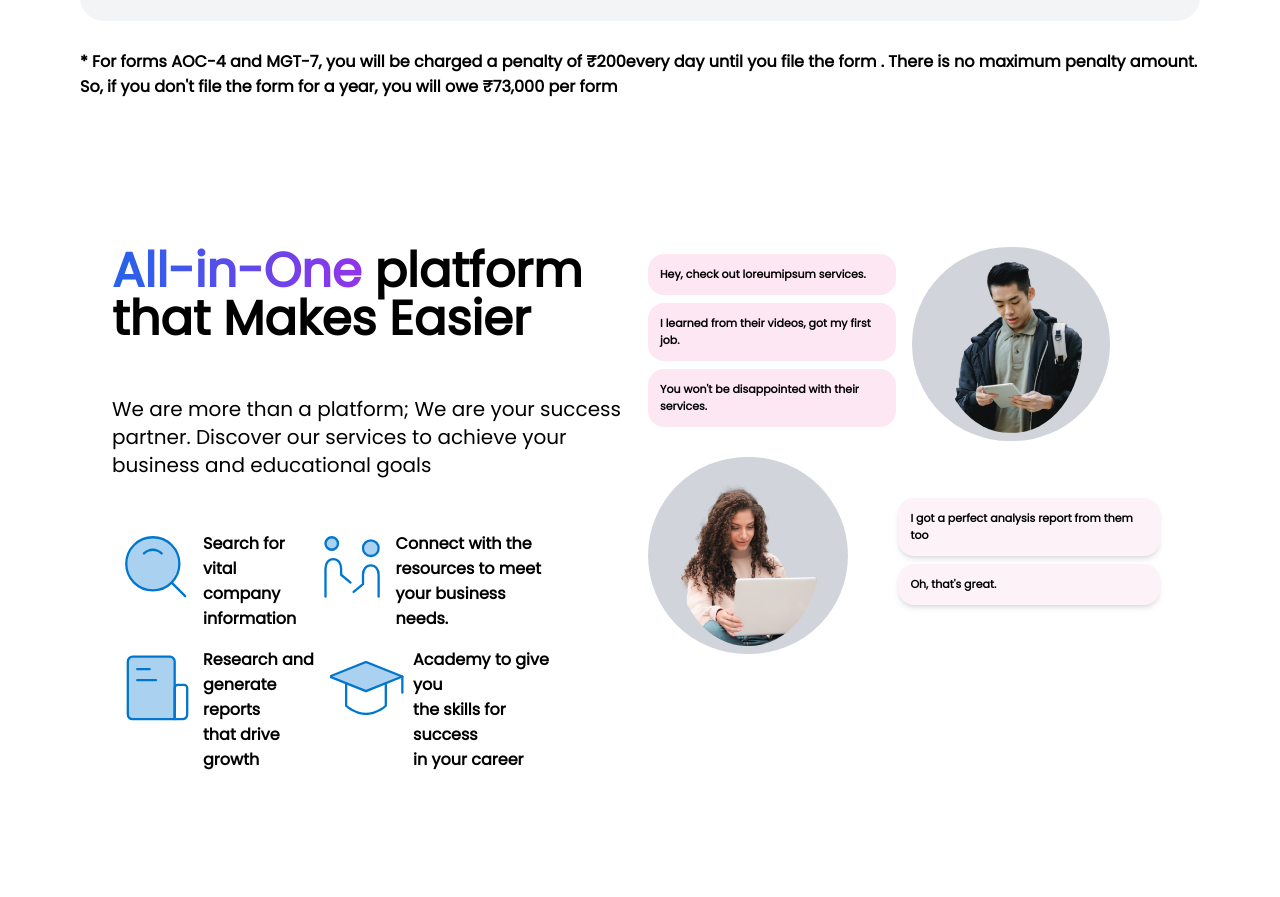
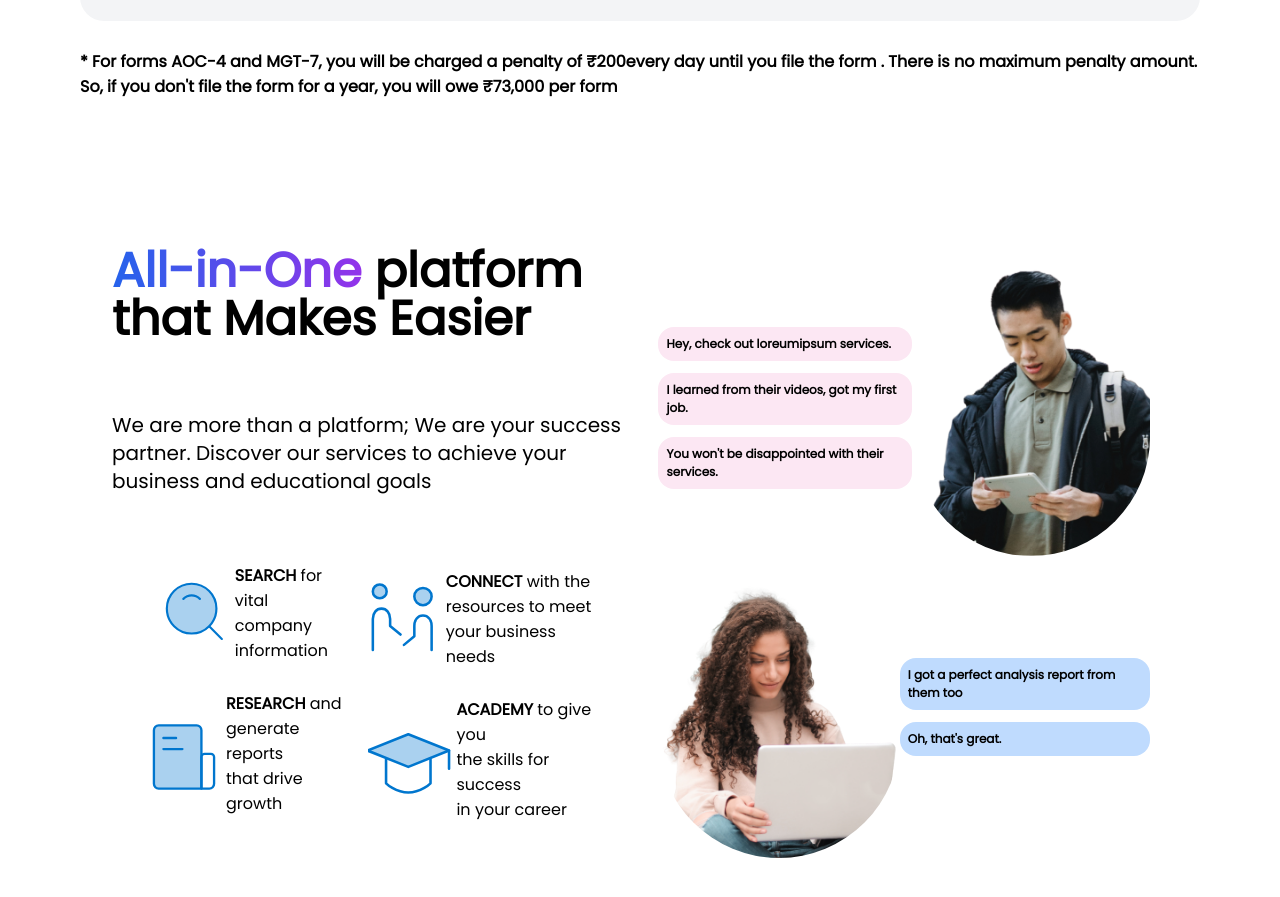
Before and after one commit to aryanofficialjain/CA_Recommendation_Website, a React (Vite) app: page / in a window 1280 px wide. Shown: the part 1920-2817 px from the top of the page. Before the commit the page ends 2762 px from the top, so only its background shows below. Built offline with nearby package versions, Linux system fonts and the light colour scheme.

Commit message:
make the platform componenet for every devies

```diff
--- a/src/components/Platform.jsx
+++ b/src/components/Platform.jsx
@@ -10,85 +10,77 @@ import Platform2 from '/img/platform2.png'
 const Platform = () => {
   return (
     <>
+      <div className="platform-container w-full ">
+        <div className="platform p-10 md:p-28 flex ">
+            <div className="container flex-col xl:flex-row flex ">
+                <div className="left  text-center xl:text-left xl:w-[50%] flex flex-col gap-8 ">
 
-      <div className="platform-container w-full ">
-        <div className="platform p-28  w-[100%] flex">
-            <div className="left-container  w-[50%]">
-                <div className="left flex flex-col gap-4 ">
-
-                    <div className="heading text-5xl py-2 ">
+                    <div className="heading text-xl sm:text-5xl py-2 ">
                     <span className='bg-gradient-to-r from-blue-600 to-purple-600 text-transparent bg-clip-text'>All-in-One</span> platform <br/>that Makes Easier
                     </div>
 
-                    <div className="para text-xl w-[100%] mx-auto  py-7 font-thin">
+                    <div className="para text-sm font-normal md:text-xl w-[100%] mx-auto  py-7 md:font-thin">
                         <p>We are more than a platform; We are your success partner. Discover our services to achieve your business and educational goals</p>
                     </div>
 
-                    <div className="left-bottom ">
-                            <div className="left-item flex  p-2  w-[100%]">
-                            <div className='flex gap-2'>
-                                <img src={Search} alt="" />
-                                <p><span>Search</span> for vital <br/> company <br/> information</p>
+                    <div className="left-bottom max-w-[95%] mx-auto ">
+                        <div className="top flex flex-wrap text-left items-center justify-evenly p-2">
+                            <div className='flex gap-1 mb-3'>
+                                <img src={Search} alt=""  className='w-[20%] sm:w-[40%]'/>
+                                <p className='font-medium'><span className='font-bold'>SEARCH</span> for <br/>vital company <br/>information</p>
                             </div>
-                            <div className='flex gap-2'>
-                                <img src={Connect} alt="" />
-                                <p><span>Connect</span> with the<br/> resources to meet<br/> your business needs.</p>
+                            <div className='flex gap-1'>
+                                <img src={Connect} alt="" className='w-[20%] sm:w-[40%]'/>
+                                <p className='font-medium'><span className='font-bold'>CONNECT</span> with the <br/> resources to meet<br/> your business needs</p>
                             </div>
-                            </div>
-
-                            <br/>
-                            <div className="right-items flex  p-2 w-[100%]">
-
-                            <div className='flex gap-2'>
-                                <img src={Research} alt="" />
-                                <p><span>Research</span> and <br/> generate reports <br/> that drive growth</p>
-                            </div>
-                            <div className='flex gap-2'>
-                                <img src={Acadamy} alt="" />
-                                <p><span className=''>Academy</span> to give you <br/> the skills for success <br/>  in your career</p>
-                            </div>
+                        </div>
 
 
+                        <div className="bottom flex flex-wrap gap-4 text-left items-center justify-evenly p-2">
+                            <div className='flex gap-1 mb-3'>
+                                <img src={Research} alt="" className='w-[20%] sm:w-[40%]' />
+                                <p className='font-medium'><span className='font-bold'>RESEARCH</span> and<br/> generate reports <br/>that drive growth</p>
+                            </div>
+                            <div className='flex gap-1'>
+                                <img src={Acadamy} alt="" className='w-[20%] sm:w-[40%]' />
+                                <p className='font-medium'><span className='font-bold'>ACADEMY</span> to give you<br/> the skills for success <br/> in your career</p>
+                            </div>
+                        </div>
 
-                        </div>
                     </div>
 
                 </div>
-            </div>
 
+                <div className="right w-full xl:w-[50%]  py-5 ">
+                <div className='flex w-[93%] mx-auto items-center justify-evenly'>
+                    <div className='text-[12px] flex flex-col gap-3'>
+                        <p className='p-2 rounded-2xl bg-pink-100'>Hey, check out loreumipsum services. </p>
+                        <p className='p-2 rounded-2xl bg-pink-100'>I learned from their videos, got my first job.</p>
+                        <p className='p-2 rounded-2xl bg-pink-100'>You won't be disappointed with their services.</p>
+                    </div>
+                    <div className='w-50%'>
+                        <img src={Platform1} alt="" className='rounded-full' />
 
-            <div className="right-container  w-[50%] p-2">
-                <div className="right ">
-                    <div className="top w-full flex items-center gap-4 mb-4">
+                    </div>
+                </div>
 
-                        <div className='text-[11px] w-1/2'>
-                            <p className='p-3 bg-pink-100 rounded-2xl mb-2'>Hey, check out loreumipsum services. </p>
-                            <p className='p-3 bg-pink-100 rounded-2xl mb-2'>I learned from their videos, got my first job.</p>
-                            <p className='p-3 bg-pink-100 rounded-2xl mb-2'>You won't be disappointed with their services.</p>
-
-                        </div>
-                        <div className=' rounded-full w-1/2'>
-                            <img src={Platform1} alt="" className='rounded-full bg-gray-300 px-7 w-[80%] py-2' />
-                        </div>
+                <div className='flex flex-row-reverse w-[93%]  mx-auto items-center justify-evenly'>
+                    <div className='text-[12px] flex flex-col gap-3'>
+                        <p className='p-2 rounded-2xl bg-blue-200'>I got a perfect analysis report from them too</p>
+                        <p className='p-2 rounded-2xl bg-blue-200'>Oh, that's great.</p>
                     </div>
 
-                    <div className="bottom flex items-center ">
-                    <div className=' rounded-full w-1/2'>
-                            <img src={Platform2} alt="" className='rounded-full bg-gray-300 px-7 py-2 w-[80%]' />
-                        </div>
-
-                    <div className='text-[11px]'>
-                        <p className='p-3 shadow-md bg-pink-50 rounded-2xl mb-2'>I got a perfect analysis report from them too</p>
-                            <p className='p-3 shadow-md bg-pink-50 rounded-2xl mb-2'>Oh, that's great.</p>
-                        </div>
+                    <div className='w-50%'>
+                        <img src={Platform2} alt="" className='rounded-full' />
                     </div>
 
-
+                    </div>
                 </div>
             </div>
         </div>
-      </div>
+    </div>
     </>
+
   )
 }
 
```
